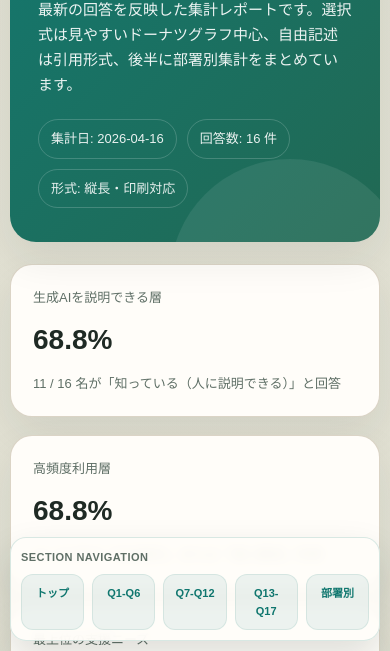
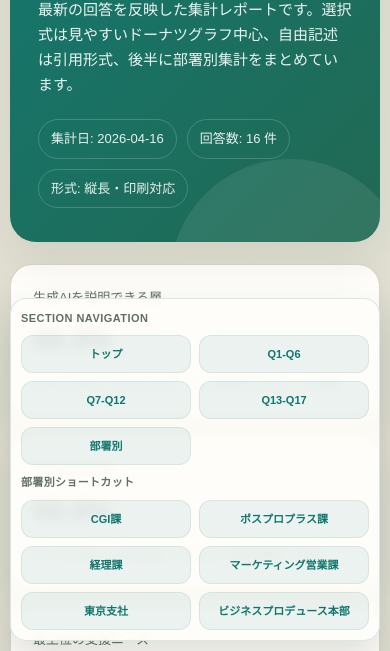
Before and after one commit to hirokimagic15-a11y/AIquestionnaire, a plain HTML site: page docs/index.html in a window 390 px wide. Shown: the part 193-844 px from the top of the page. Drawn offline with Linux system fonts and the light colour scheme.

Commit message:
Update AI questionnaire site

```diff
--- a/docs/index.html
+++ b/docs/index.html
@@ -296,6 +296,19 @@
       background: rgba(15,118,110,0.08);
       border: 1px solid rgba(15,118,110,0.1);
     }
+    .fixed-nav-group {
+      display: grid;
+      gap: 8px;
+    }
+    .fixed-nav-group.links {
+      grid-template-columns: 1fr;
+    }
+    .fixed-nav-subtitle {
+      font-size: 11px;
+      font-weight: 700;
+      color: var(--muted);
+      letter-spacing: 0.03em;
+    }
     @media (max-width: 860px) {
       .grid.two, .grid.three { grid-template-columns: 1fr; }
       .wrap { width: min(100% - 20px, 760px); }
@@ -314,6 +327,15 @@
         grid-column: 1 / -1;
         font-size: 11px;
       }
+      .fixed-nav-group {
+        grid-column: 1 / -1;
+      }
+      .fixed-nav-group.links {
+        grid-template-columns: repeat(2, minmax(0, 1fr));
+      }
+      .fixed-nav-subtitle {
+        grid-column: 1 / -1;
+      }
       .fixed-nav a {
         text-align: center;
         padding: 9px 8px;
@@ -1915,11 +1937,22 @@
   </main>
   <nav class="fixed-nav" aria-label="固定ナビゲーション">
     <div class="fixed-nav-title">Section Navigation</div>
-    <a href="#top">トップ</a>
-    <a href="#q1-q6">Q1-Q6</a>
-    <a href="#q7-q12">Q7-Q12</a>
-    <a href="#q13-q17">Q13-Q17</a>
-    <a href="#by-dept">部署別</a>
+    <div class="fixed-nav-group links">
+      <a href="#top">トップ</a>
+      <a href="#q1-q6">Q1-Q6</a>
+      <a href="#q7-q12">Q7-Q12</a>
+      <a href="#q13-q17">Q13-Q17</a>
+      <a href="#by-dept">部署別</a>
+    </div>
+    <div class="fixed-nav-group links">
+      <div class="fixed-nav-subtitle">部署別ショートカット</div>
+      <a href='#dept-1'>CGI課</a>
+<a href='#dept-2'>ポスプロプラス課</a>
+<a href='#dept-3'>経理課</a>
+<a href='#dept-4'>マーケティング営業課</a>
+<a href='#dept-5'>東京支社</a>
+<a href='#dept-6'>ビジネスプロデュース本部</a>
+    </div>
   </nav>
 </body>
 </html>
```
